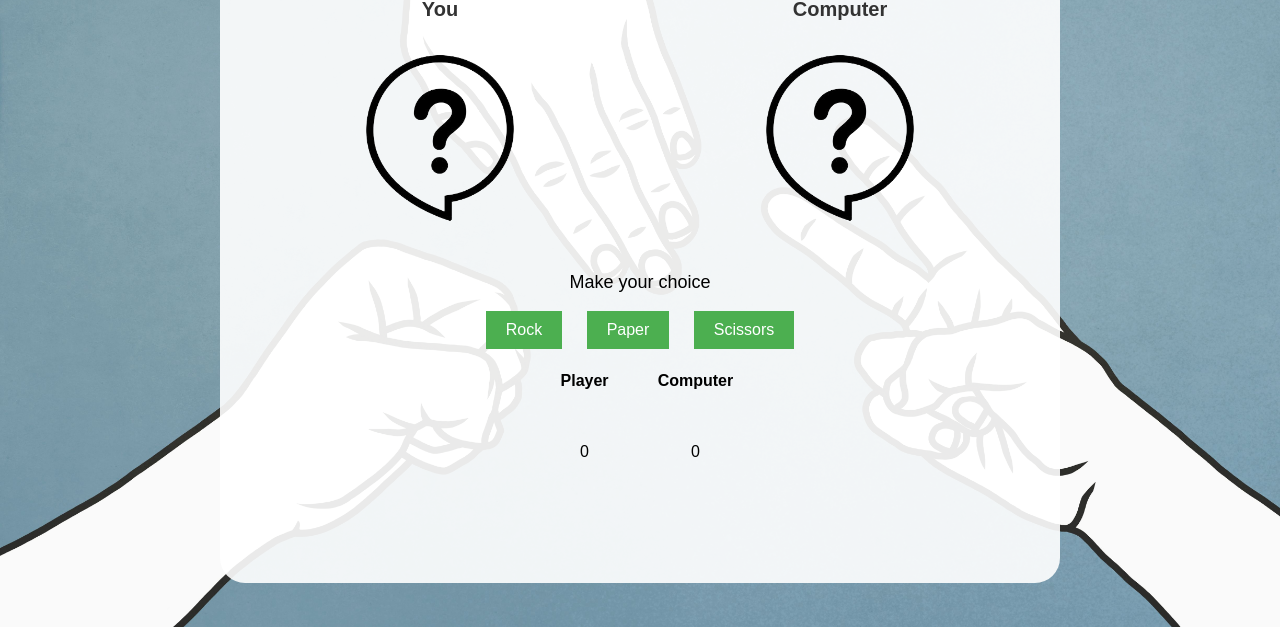
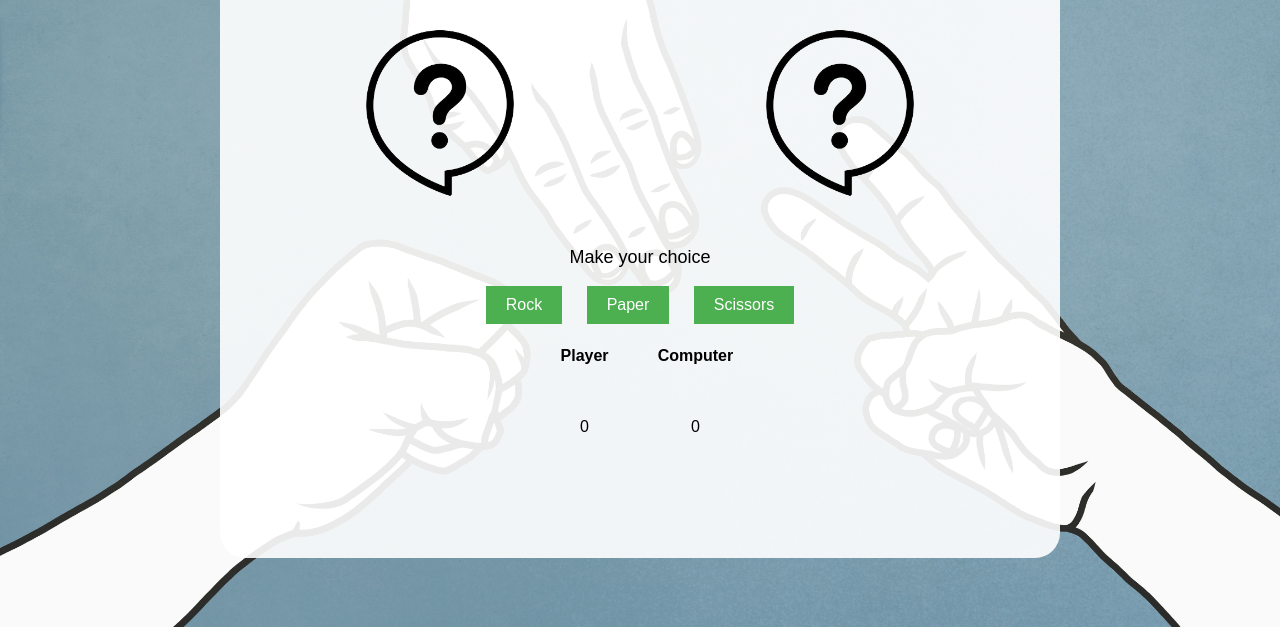
Before and after one commit to jan01010/Rock-Paper-Scissors, a plain HTML site: page index.html in a window 1280 px wide. Shown: the part 173-800 px from the top of the page. Drawn offline with Linux system fonts and the light colour scheme.

Commit message:
Update style.css

```diff
--- a/style.css
+++ b/style.css
@@ -8,7 +8,7 @@ body {
   background-color: rgba(255, 255, 255, 0.9);
   width: 800px;
   padding: 50px 20px;
-  margin: 25px auto;
+  margin: auto;
   text-align: center;
   border-radius: 25px;
 }
```
